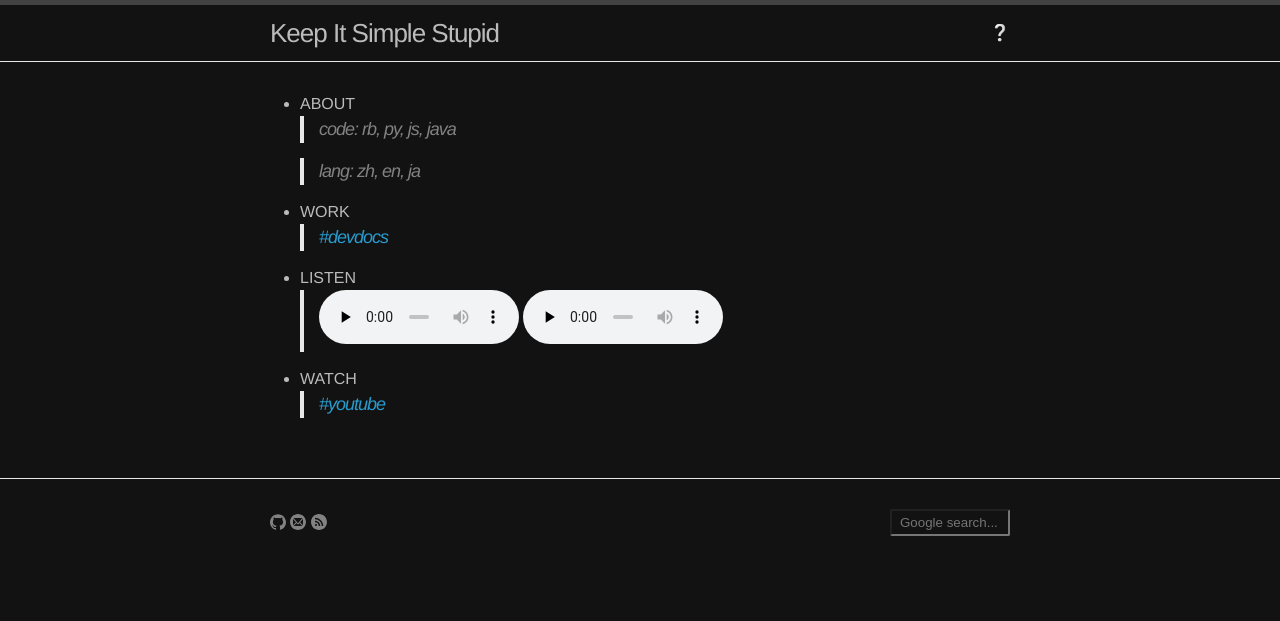
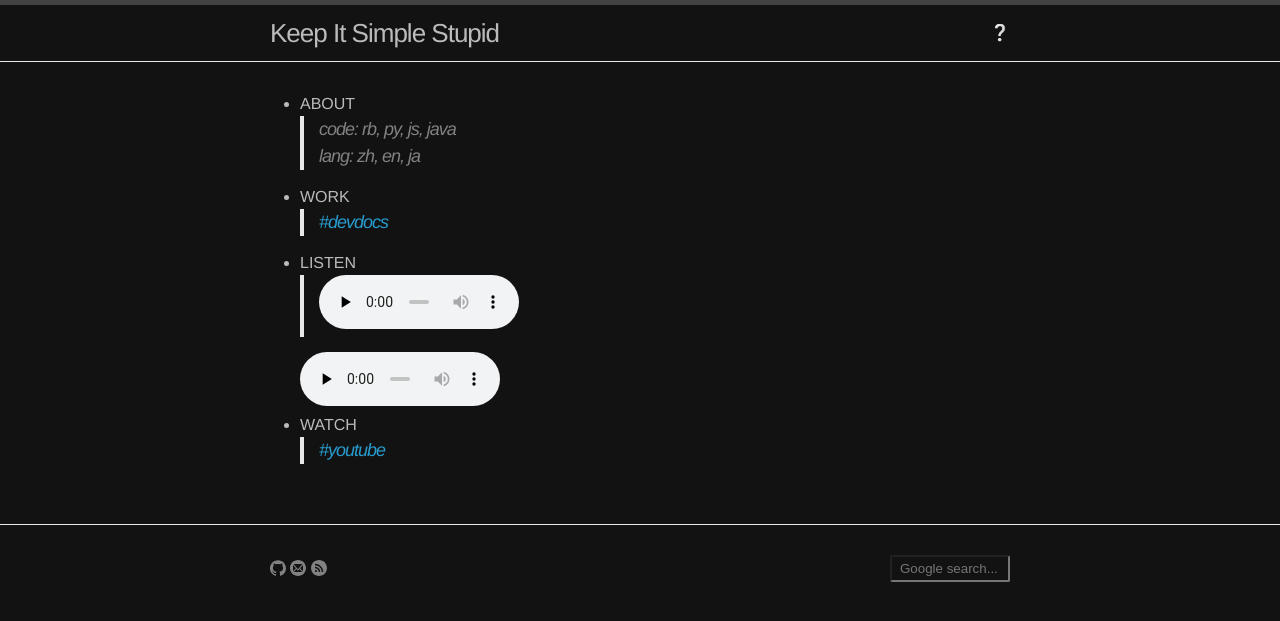
Before and after one commit to yuan-jiang/yuan-jiang.github.io, a Jekyll site: the page built from about.md, in a window 1280 px wide. Shown: the top 621 px of the page. Built offline with Jekyll 4.4.1, drawn with Linux system fonts in a browser that asks for light colours.

Commit message:
Update about again

```diff
--- a/about.md
+++ b/about.md
@@ -6,15 +6,19 @@ permalink: /about/
 
 - ABOUT
   > code: rb, py, js, java
-
-  > lang: zh, en, ja
+    lang: zh, en, ja
 
 - WORK
   > [#devdocs](https://devdocs.io/)
 
 - LISTEN
-  > <audio id="bbclive" controls style="width:200px;" preload="none"><source src="http://bbcwssc.ic.llnwd.net/stream/bbcwssc_mp1_ws-eieuk"><source src="http://bbcwssc.ic.llnwd.net/stream/bbcwssc_mp1_ws-eieuk_backup"></audio>
-  > <audio controls style="width:200px;" preload="none"><source src="http://musicbird.leanstream.co/JCB068-MP3?args=tunein_02" type="audio/mpeg"></audio>
+  > <audio id="bbclive" controls style="width:200px;" preload="none">
+  	    <source src="http://bbcwssc.ic.llnwd.net/stream/bbcwssc_mp1_ws-eieuk">
+  	    <source src="http://bbcwssc.ic.llnwd.net/stream/bbcwssc_mp1_ws-eieuk_backup">
+  	</audio>
+    <audio controls style="width:200px;" preload="none">
+    	<source src="http://musicbird.leanstream.co/JCB068-MP3?args=tunein_02" type="audio/mpeg">
+    </audio>
 
 
 - WATCH
```
